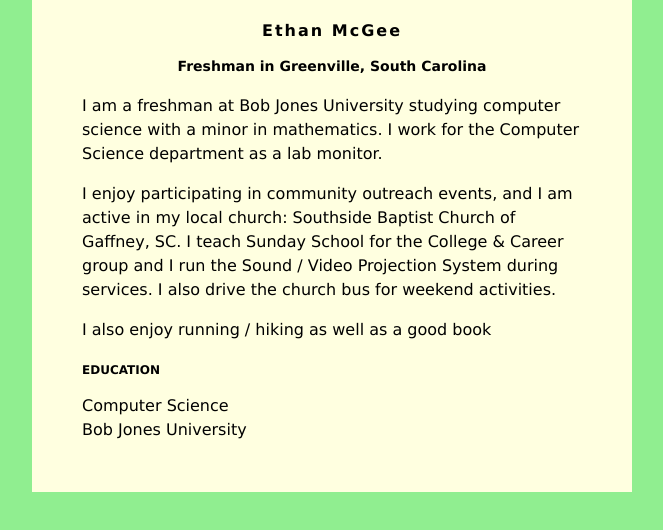
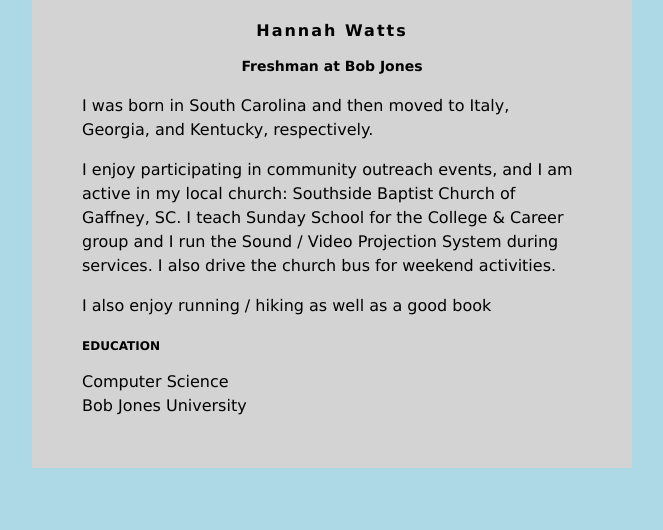
Before and after one commit to hannahcw/hannahcw.github.io, a plain HTML site: page index.html in a window 1280 px wide. Shown: the whole page, without its empty margins (308-971 px from the left). Drawn offline with Linux system fonts and the light colour scheme.

Commit message:
Update index.html

```diff
--- a/index.html
+++ b/index.html
@@ -2,11 +2,11 @@
 <head>
 <style>
 body {
-    background: lightgreen;
+    background: lightblue;
     font-family: Verdana;
 }
 #content {
-    background: lightyellow;
+    background: lightgray;
     min-width: 200px;
     max-width: 500px;
     padding: 50px;
@@ -30,10 +30,10 @@
 </head>
 <body>
     <div id="content">
-        <h1>Ethan McGee</h1>
-        <h2>Freshman in Greenville, South Carolina</h2>
+        <h1>Hannah Watts</h1>
+        <h2> Freshman at Bob Jones</h2>
 
-         <p>I am a freshman at Bob Jones University studying computer science with a minor in mathematics. I work for the Computer Science department as a lab monitor.</p>
+         <p>I was born in South Carolina and then moved to Italy, Georgia, and Kentucky, respectively.</p>
          <p>
             I enjoy participating in community outreach events, and I am active in my local church: Southside Baptist Church of Gaffney, SC.  I teach Sunday School for the College &amp; Career group and I run the Sound / Video Projection System during services.  I also drive the church bus for weekend activities.
          </p>
```
